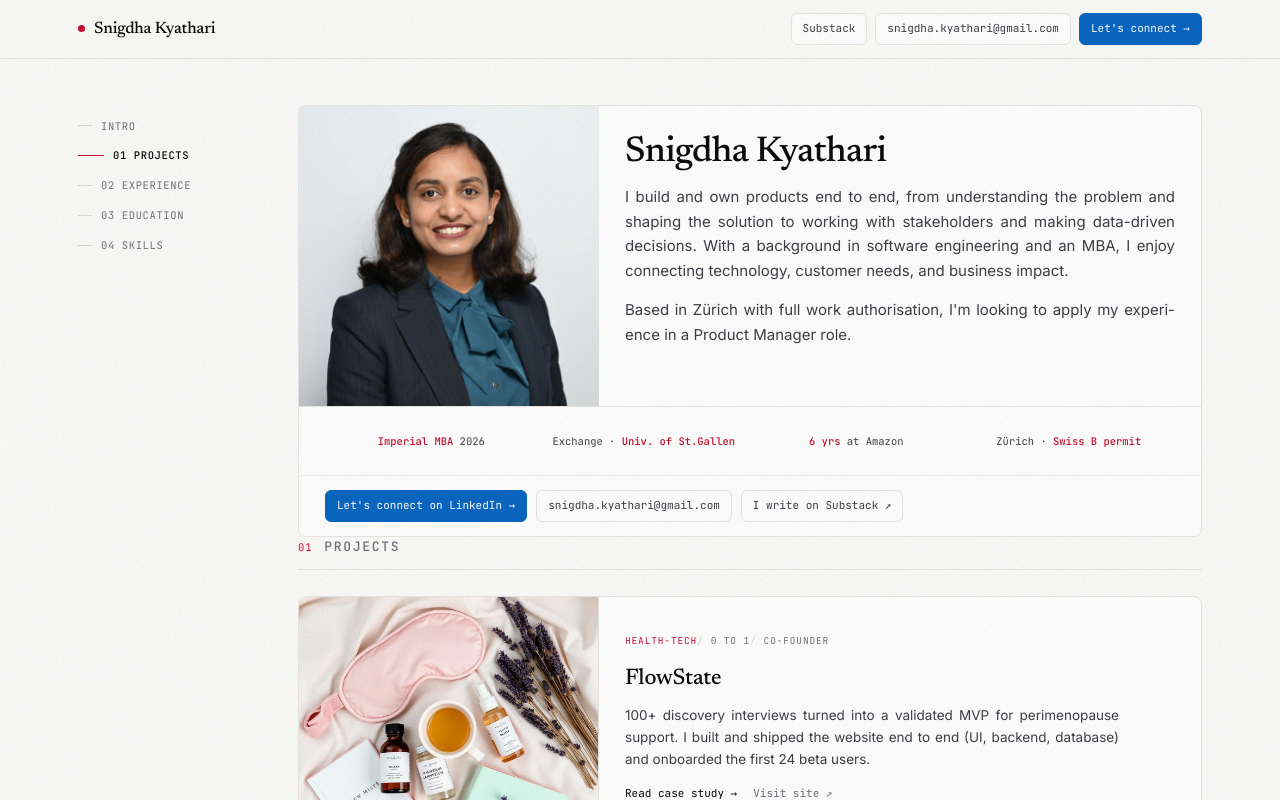
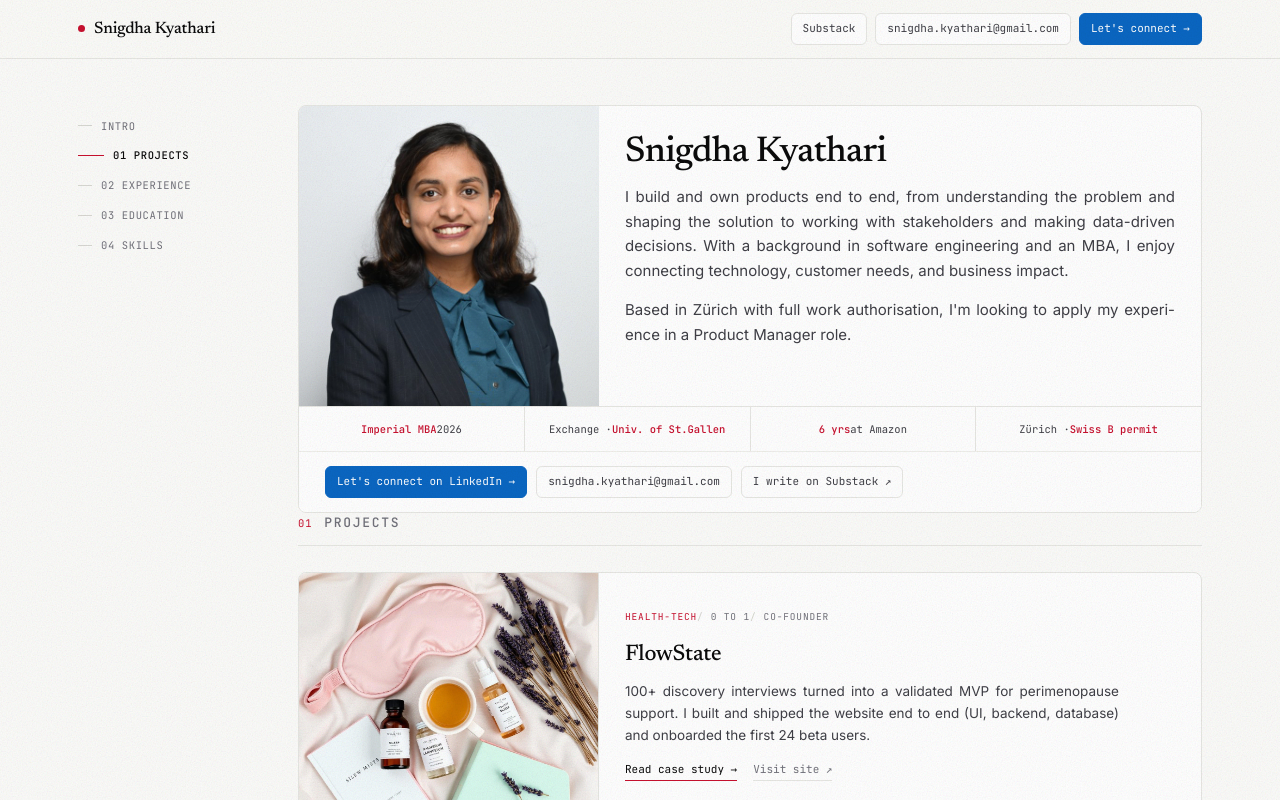
Before and after one commit to SnigdhaKyathari/product-portfolio, a Next.js app: page / in a window 1280 px wide. Shown: the top 800 px of the page. Built offline with nearby package versions, Linux system fonts and the light colour scheme.

Commit message:
Fix: Chips display as single row without flex-wrap
- Changed hero-chips flex-wrap from wrap to nowrap
- Chips now display in single row with equal widths
- Added borders between chips for visual separation
- Proper spacing and alignment matching screenshot

```diff
--- a/src/app/globals.css
+++ b/src/app/globals.css
@@ -255,23 +255,30 @@ section {
   grid-row: 2;
   grid-column: 1 / 3;
   display: flex;
-  flex-wrap: wrap;
+  flex-wrap: nowrap;
   gap: 0;
   background: #fff;
   border-top: 1px solid var(--line);
-  padding: 16px 26px;
+  padding: 0;
 }
 
 .hero-chips .chip {
   flex: 1;
-  min-width: 140px;
   border: none;
+  border-right: 1px solid var(--line);
   margin: 0;
-  padding: 10px 14px;
+  padding: 14px 16px;
   background: #fff;
   border-radius: 0;
   font-size: 10.5px;
   text-align: center;
+  display: flex;
+  align-items: center;
+  justify-content: center;
+}
+
+.hero-chips .chip:last-child {
+  border-right: none;
 }
 
 .hero-links {
```
